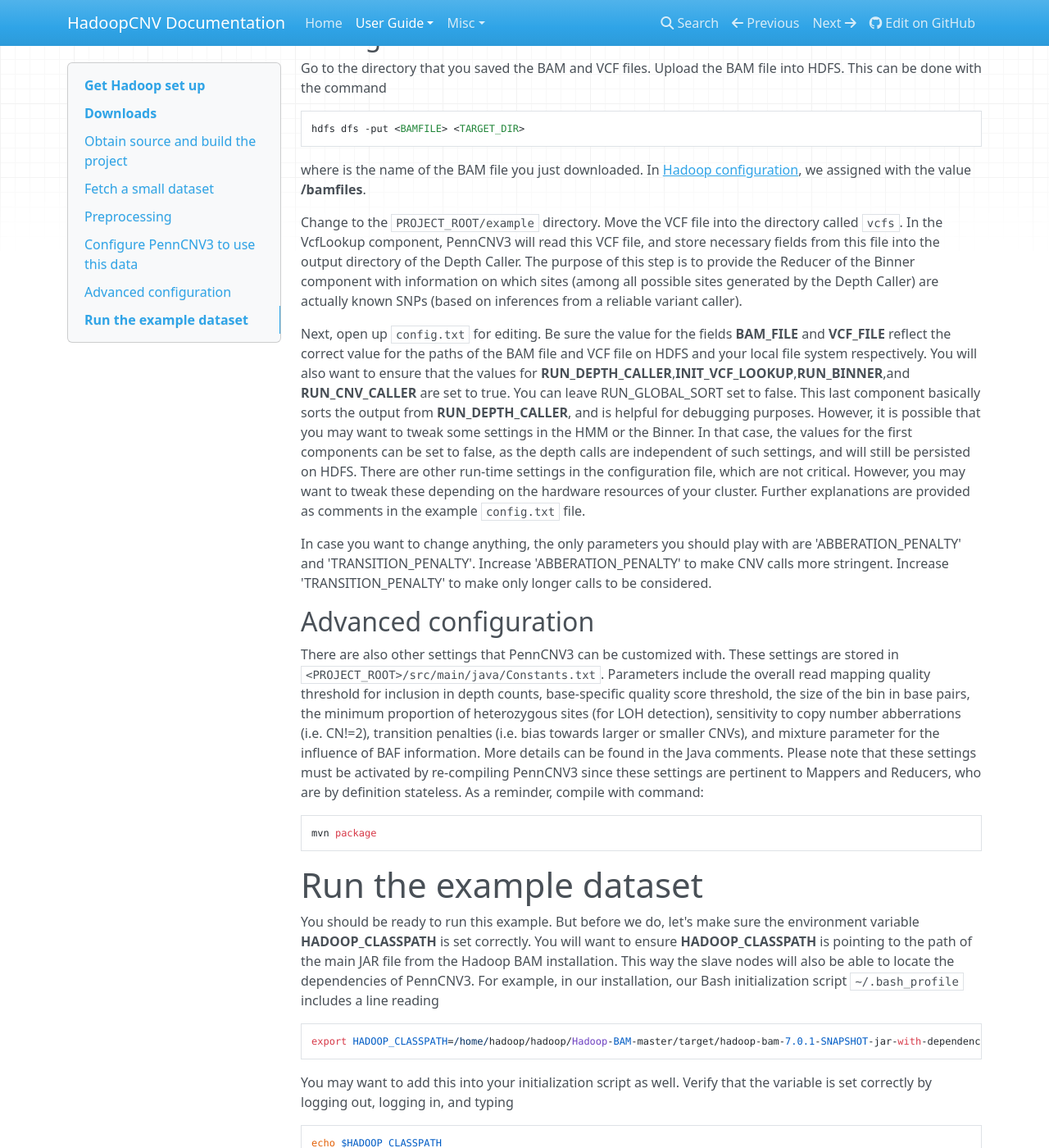
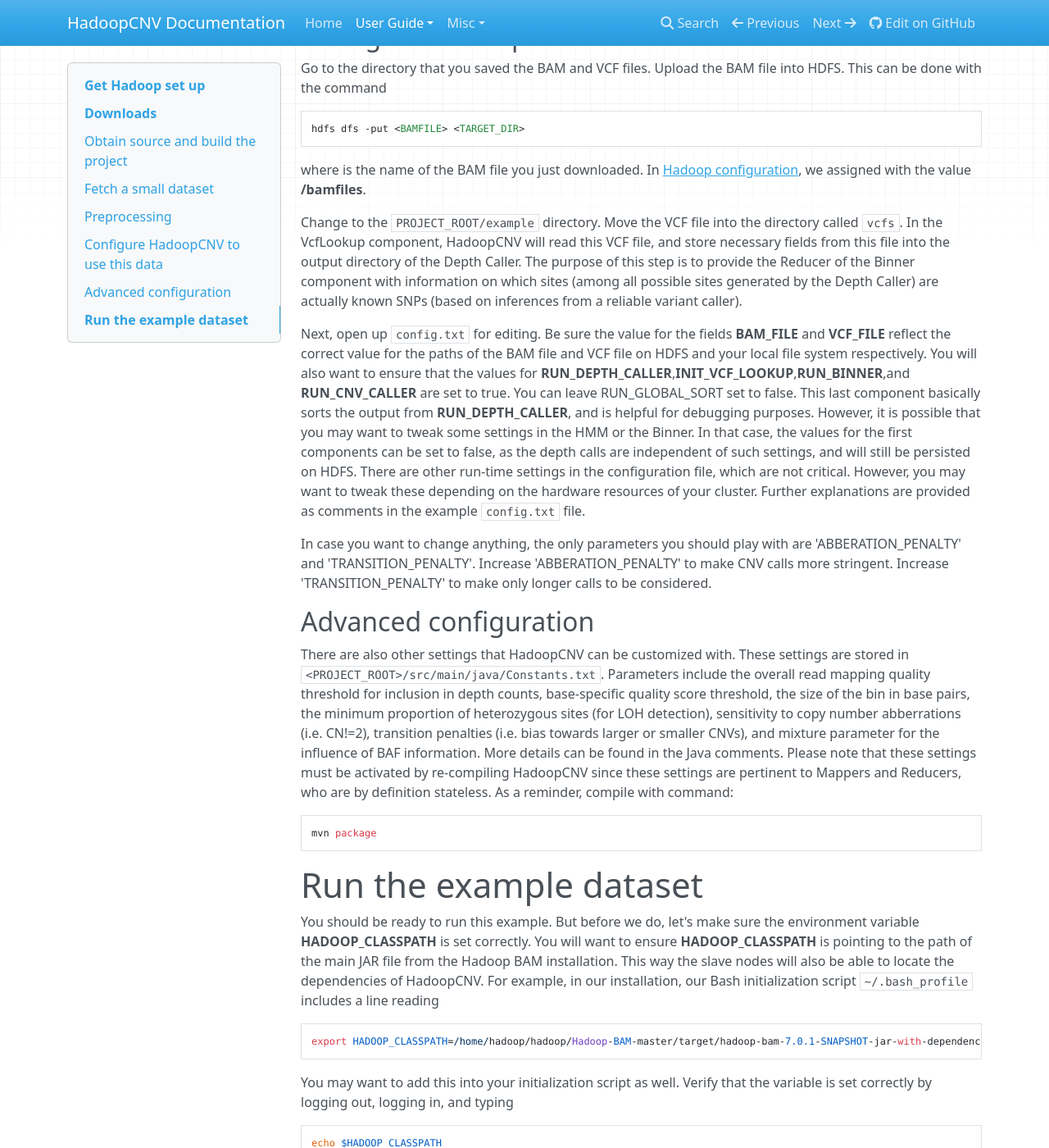
Before and after one commit to WGLab/HadoopCNV, an MkDocs documentation site: the page built from docs/user-guide/startup.md, in a window 1280 px wide and 1400 px high, scrolled down 1939 px. Shown: the whole window at 82% size. Built offline with MkDocs 1.6.1, drawn with Linux system fonts in a browser that asks for light colours; nearby versions of some CDN libraries; old or Windows-style settings are respelled for this version of MkDocs; some of the changed text lies outside the part shown.

Commit message:
Update startup.md

````diff
--- a/docs/user-guide/startup.md
+++ b/docs/user-guide/startup.md
@@ -15,7 +15,7 @@ Please visit the [Hadoop configuration](initialization.md) page for information
 # Downloads
 ## Obtain source and build the project
 
-Go to a directory where you want the PennCNV3 project to reside in. You can pull the code from Git via HTTPS, SSH, or Subversion using the clone URL on the main page of this repository. Change to the new directory PennCNV3. This directory will be referred to hereafter as `PROJECT_ROOT` (i.e. the project root directory). In `PROJECT_ROOT`, open up pom.xml to make any necessary edits.  In particular, for the XML tag hadoop.version, you may want to change this value if you are running a newer version of Hadoop. This will ensure that Maven pull in the correct libraries from Hadoop based on your installation.
+Go to a directory where you want the HadoopCNV project to reside in. You can pull the code from Git via HTTPS, SSH, or Subversion using the clone URL on the main page of this repository. Change to the new directory HadoopCNV. This directory will be referred to hereafter as `PROJECT_ROOT` (i.e. the project root directory). In `PROJECT_ROOT`, open up pom.xml to make any necessary edits.  In particular, for the XML tag hadoop.version, you may want to change this value if you are running a newer version of Hadoop. This will ensure that Maven pull in the correct libraries from Hadoop based on your installation.
 
 To build the project, simply enter
 ```
@@ -56,7 +56,7 @@ Then use Samtools to generate index:
 `samtools faidx ./fasta/chrall.fa`
 
 
-## Configure PennCNV3 to use this data
+## Configure HadoopCNV to use this data
 
 Go to the directory that you saved the BAM and VCF files. Upload the BAM file into HDFS. This can be done with the command
 ```
@@ -64,7 +64,7 @@ hdfs dfs -put <BAMFILE> <TARGET_DIR>
 ```
 where **<BAMFILE>** is the name of the BAM file you just downloaded. In [Hadoop configuration](initialization.md), we assigned **<TARGET_DIR>** with the value **/bamfiles**.
 
-Change to the `PROJECT_ROOT/example` directory. Move the VCF file into the directory called `vcfs`. In the VcfLookup component, PennCNV3 will read this VCF file, and store necessary fields from this file into the output directory of the Depth Caller. The purpose of this step is to provide the Reducer of the Binner component with information on which sites (among all possible sites generated by the Depth Caller) are actually known SNPs (based on inferences from a reliable variant caller).
+Change to the `PROJECT_ROOT/example` directory. Move the VCF file into the directory called `vcfs`. In the VcfLookup component, HadoopCNV will read this VCF file, and store necessary fields from this file into the output directory of the Depth Caller. The purpose of this step is to provide the Reducer of the Binner component with information on which sites (among all possible sites generated by the Depth Caller) are actually known SNPs (based on inferences from a reliable variant caller).
 
 Next, open up `config.txt` for editing. Be sure the value for the fields **BAM_FILE** and **VCF_FILE** reflect the correct value for the paths of the BAM file and VCF file on HDFS and your local file system respectively. You will also want to ensure that the values for **RUN_DEPTH_CALLER**,**INIT_VCF_LOOKUP**,**RUN_BINNER**,and **RUN_CNV_CALLER** are set to true. You can leave RUN_GLOBAL_SORT set to false. This last component basically sorts the output from **RUN_DEPTH_CALLER**, and is helpful for debugging purposes. However, it is possible that you may want to tweak some settings in the HMM or the Binner. In that case, the values for the first components can be set to false, as the depth calls are independent of such settings, and will still be persisted on HDFS. There are other run-time settings in the configuration file, which are not critical. However, you may want to tweak these depending on the hardware resources of your cluster. Further explanations are provided as comments in the example `config.txt` file.
 
@@ -73,14 +73,14 @@ In case you want to change anything, the only parameters you should play with ar
 
 ## Advanced configuration
 
-There are also other settings that PennCNV3 can be customized with. These settings are stored in `<PROJECT_ROOT>/src/main/java/Constants.txt`. Parameters include the overall read mapping quality threshold for inclusion in depth counts, base-specific quality score threshold, the size of the bin in base pairs, the minimum proportion of heterozygous sites (for LOH detection), sensitivity to copy number abberrations (i.e. CN!=2), transition penalties (i.e. bias towards larger or smaller CNVs), and mixture parameter for the influence of BAF information. More details can be found in the Java comments. Please note that these settings must be activated by re-compiling PennCNV3 since these settings are pertinent to Mappers and Reducers, who are by definition stateless. As a reminder, compile with command:
+There are also other settings that HadoopCNV can be customized with. These settings are stored in `<PROJECT_ROOT>/src/main/java/Constants.txt`. Parameters include the overall read mapping quality threshold for inclusion in depth counts, base-specific quality score threshold, the size of the bin in base pairs, the minimum proportion of heterozygous sites (for LOH detection), sensitivity to copy number abberrations (i.e. CN!=2), transition penalties (i.e. bias towards larger or smaller CNVs), and mixture parameter for the influence of BAF information. More details can be found in the Java comments. Please note that these settings must be activated by re-compiling HadoopCNV since these settings are pertinent to Mappers and Reducers, who are by definition stateless. As a reminder, compile with command:
 ```
 mvn package
 ```
 
 # Run the example dataset
 
-You should be ready to run this example. But before we do, let's make sure the environment variable **HADOOP_CLASSPATH** is set correctly. You will want to ensure **HADOOP_CLASSPATH** is pointing to the path of the main JAR file from the Hadoop BAM installation. This way the slave nodes will also be able to locate the dependencies of PennCNV3. For example, in our installation, our Bash initialization script `~/.bash_profile` includes a line reading
+You should be ready to run this example. But before we do, let's make sure the environment variable **HADOOP_CLASSPATH** is set correctly. You will want to ensure **HADOOP_CLASSPATH** is pointing to the path of the main JAR file from the Hadoop BAM installation. This way the slave nodes will also be able to locate the dependencies of HadoopCNV. For example, in our installation, our Bash initialization script `~/.bash_profile` includes a line reading
 ```
 export HADOOP_CLASSPATH=/home/hadoop/hadoop/Hadoop-BAM-master/target/hadoop-bam-7.0.1-SNAPSHOT-jar-with-dependencies.jar
 ```
@@ -88,7 +88,7 @@ You may want to add this into your initialization script as well. Verify that th
 ```
 echo $HADOOP_CLASSPATH
 ```
-At this point, you should be able to run PennCNV3 with a call to
+At this point, you should be able to run HadoopCNV with a call to
 ```
 ./run.sh
 ```
````
